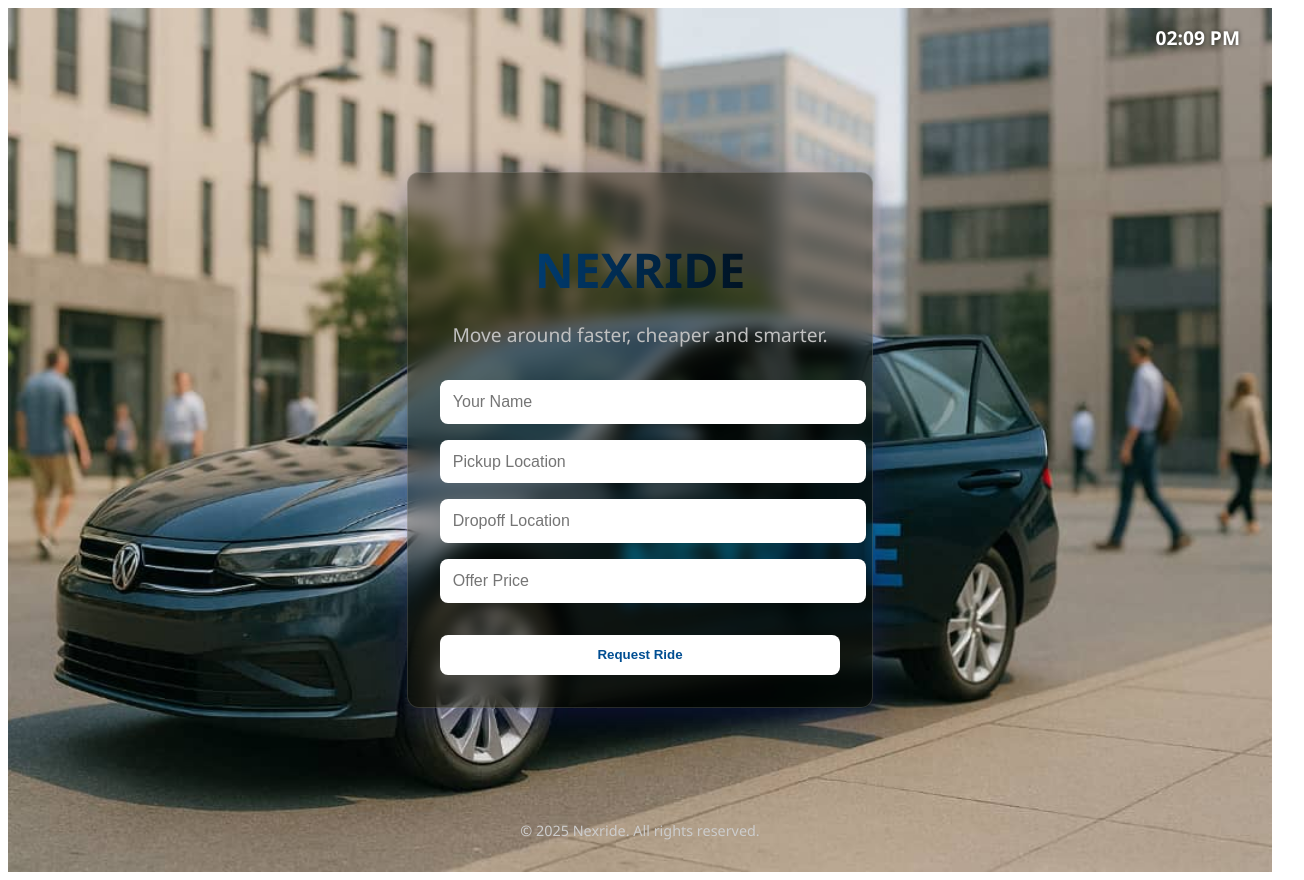
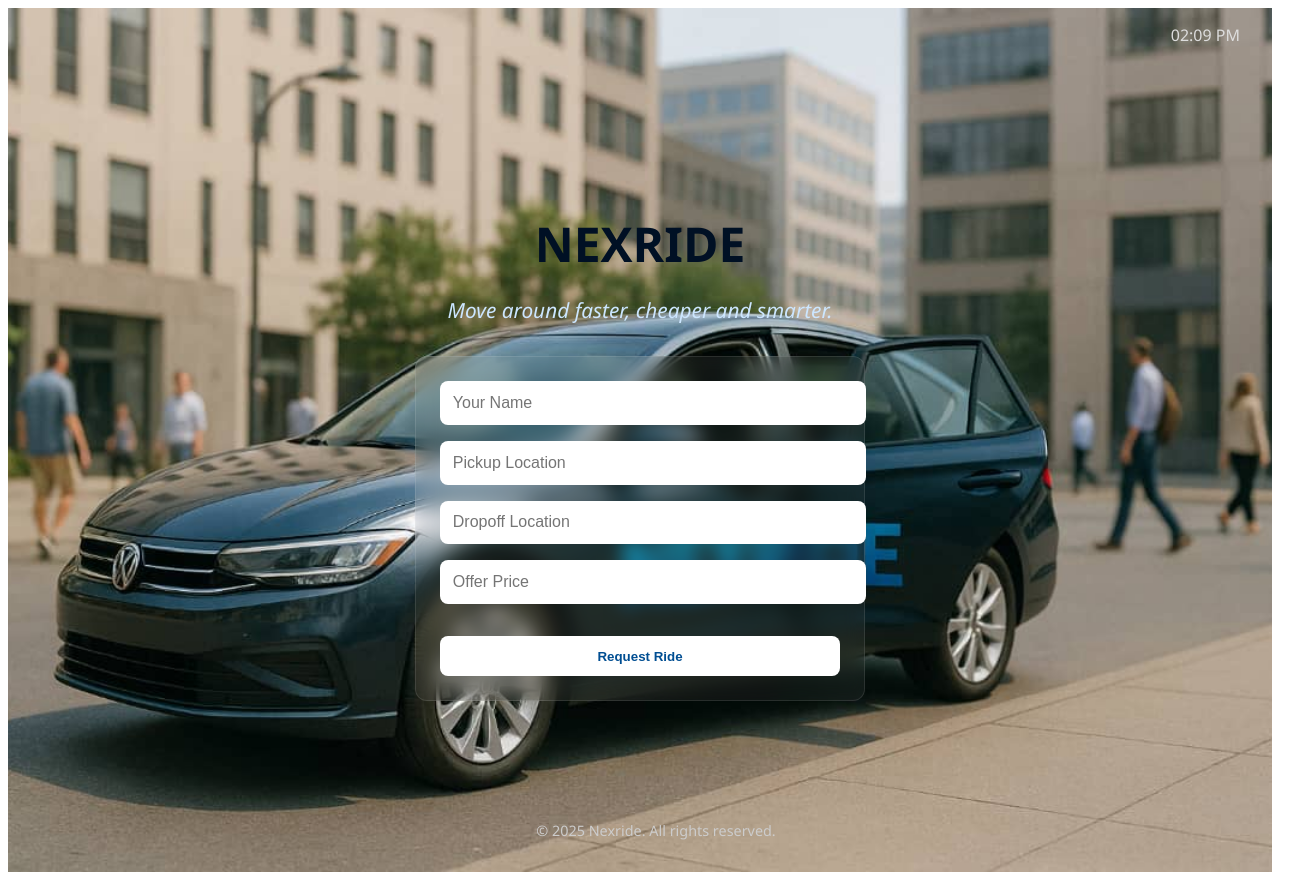
Before and after one commit to bgwero31/ZVISHAVANE-RIDES, a Next.js app: page /ride in a window 1280 px wide. Shown: the whole page, 1304 px wide, since content can reach past the window. Built offline with nearby package versions, Linux system fonts and the light colour scheme.

Commit message:
Update ride.js

```diff
--- a/pages/ride.js
+++ b/pages/ride.js
@@ -35,11 +35,13 @@ export default function Home() {
       const message = `${name}, your ride from ${pickup} to ${dropoff} has been booked for ${offer} dollars.`;
       speak(message);
 
+      // Save to localStorage
       localStorage.setItem('customer_name', name);
       localStorage.setItem('pickup_location', pickup);
       localStorage.setItem('dropoff_location', dropoff);
       localStorage.setItem('offer_price', offer);
 
+      // Redirect to confirmation page
       window.location.href = '/ride-confirmed';
     } else {
       speak("Please enter your name, pickup, dropoff, and offer to book your ride.");
@@ -55,64 +57,35 @@ export default function Home() {
         backgroundPosition: 'center',
         minHeight: '100vh',
         display: 'flex',
-        flexDirection: 'column',
-        justifyContent: 'center', // Center vertically
-        alignItems: 'center', // Center horizontally
+        justifyContent: 'center',
+        alignItems: 'center',
         padding: '2rem',
+        color: '#fff',
         fontFamily: 'Segoe UI, sans-serif',
-        color: '#fff',
         position: 'relative',
       }}
     >
       {/* Clock */}
-      <div
-        style={{
-          position: 'absolute',
-          top: '1rem',
-          right: '2rem',
-          fontSize: '1.2rem',
-          color: '#fff',
-          textShadow: '0 0 5px rgba(0,0,0,0.7)',
-          fontWeight: '600',
-          zIndex: 10,
-        }}
-      >
+      <div style={{ position: 'absolute', top: '1rem', right: '2rem', fontSize: '1rem', color: '#ddd' }}>
         <Clock />
       </div>
 
       {/* Main Section */}
+      <div style={{ textAlign: 'center' }}>
+        <h1 style={nexrideTitleStyle}>NEXRIDE</h1>
+        <p style={mottoStyle}>Move around faster, cheaper and smarter.</p>
+
         <div
           style={{
-          width: '100%',
+            padding: '1.5rem',
+            borderRadius: '12px',
             maxWidth: '400px',
-          background: 'rgba(0, 0, 0, 0.35)', // transparent black background
-          borderRadius: '12px',
-          padding: '2rem',
-          textAlign: 'center',
-          boxShadow: '0 8px 32px 0 rgba(31, 38, 135, 0.37)',
-          backdropFilter: 'blur(8px)',
-          WebkitBackdropFilter: 'blur(8px)',
-          border: '1px solid rgba(255, 255, 255, 0.15)',
-          color: '#fff',
-          zIndex: 5,
+            background: 'rgba(255, 255, 255, 0.05)',
+            backdropFilter: 'blur(10px)',
+            border: '1px solid rgba(255, 255, 255, 0.1)',
+            margin: '0 auto',
           }}
         >
-        <h1
-          style={{
-            fontSize: '3rem',
-            fontWeight: '900',
-            background: 'linear-gradient(90deg, #004e92, #000000)',
-            WebkitBackgroundClip: 'text',
-            WebkitTextFillColor: 'transparent',
-            marginBottom: '0.5rem',
-          }}
-        >
-          NEXRIDE
-        </h1>
-        <p style={{ fontSize: '1.2rem', marginBottom: '2rem', color: '#c0c0c0' }}>
-          Move around faster, cheaper and smarter.
-        </p>
-
           {!rideRequested ? (
             <>
               <input
@@ -153,6 +126,7 @@ export default function Home() {
             </p>
           )}
         </div>
+      </div>
 
       {/* Footer */}
       <footer
@@ -165,8 +139,7 @@ export default function Home() {
           position: 'absolute',
           bottom: '1rem',
           width: '100%',
-          maxWidth: '400px',
-          zIndex: 10,
+          left: 0,
         }}
       >
         &copy; {new Date().getFullYear()} Nexride. All rights reserved.
@@ -183,6 +156,18 @@ export default function Home() {
             transform: translateY(0);
           }
         }
+
+        @keyframes blueBlackTransition {
+          0% {
+            color: #0072ff;
+          }
+          50% {
+            color: #000000;
+          }
+          100% {
+            color: #0072ff;
+          }
+        }
       `}</style>
     </div>
   );
@@ -192,6 +177,23 @@ function Clock() {
   const now = new Date();
   return <>{now.toLocaleTimeString([], { hour: '2-digit', minute: '2-digit' })}</>;
 }
+
+const nexrideTitleStyle = {
+  fontSize: '3rem',
+  fontWeight: 'bold',
+  animation: 'blueBlackTransition 4s ease-in-out infinite',
+  textAlign: 'center',
+  fontFamily: 'Segoe UI, sans-serif',
+  marginBottom: '0.5rem',
+};
+
+const mottoStyle = {
+  fontSize: '1.3rem',
+  color: '#cce6ff',
+  textAlign: 'center',
+  marginBottom: '2rem',
+  fontStyle: 'italic',
+};
 
 const inputStyle = {
   width: '100%',
```
Lines whose indentation alone changed are shown as unchanged.
